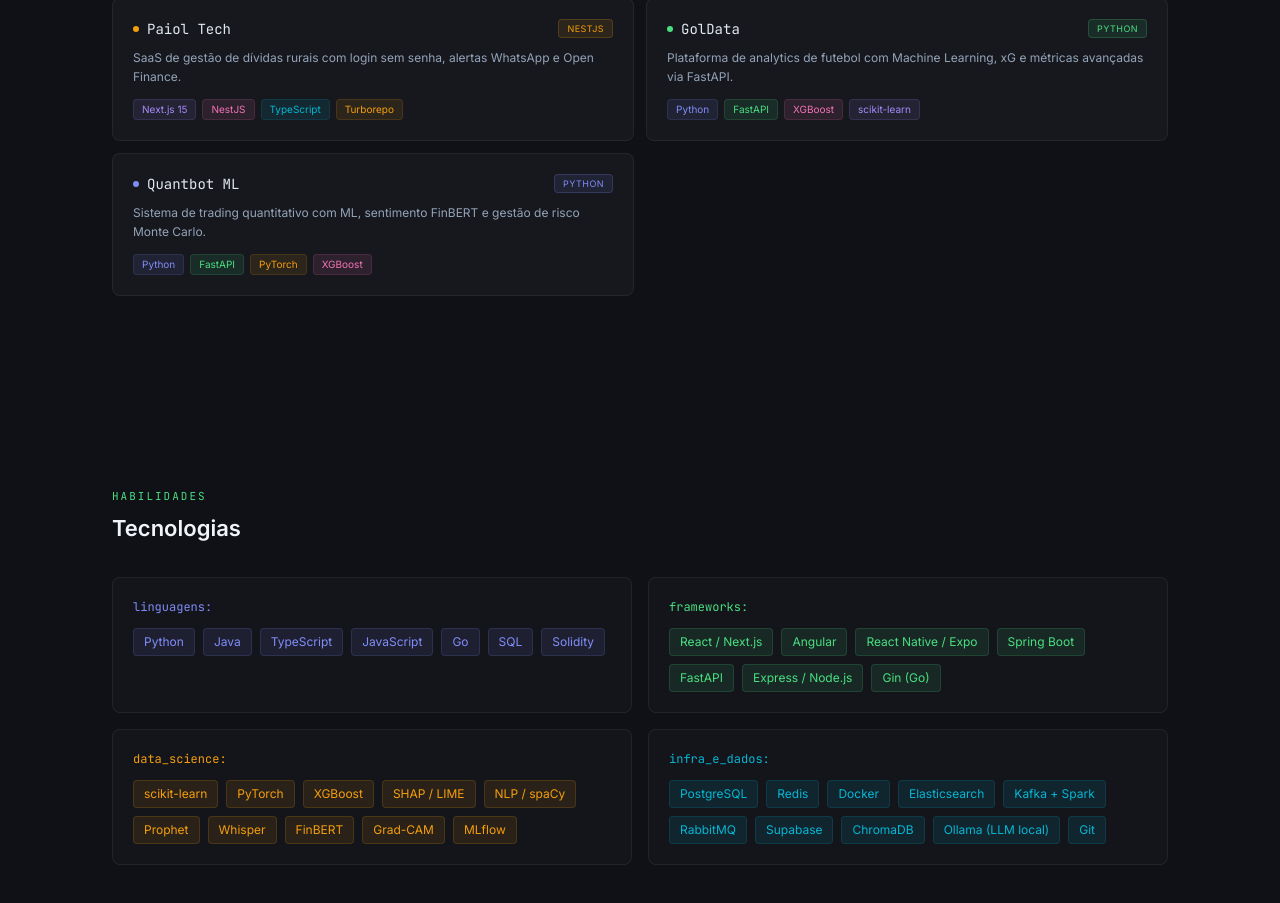
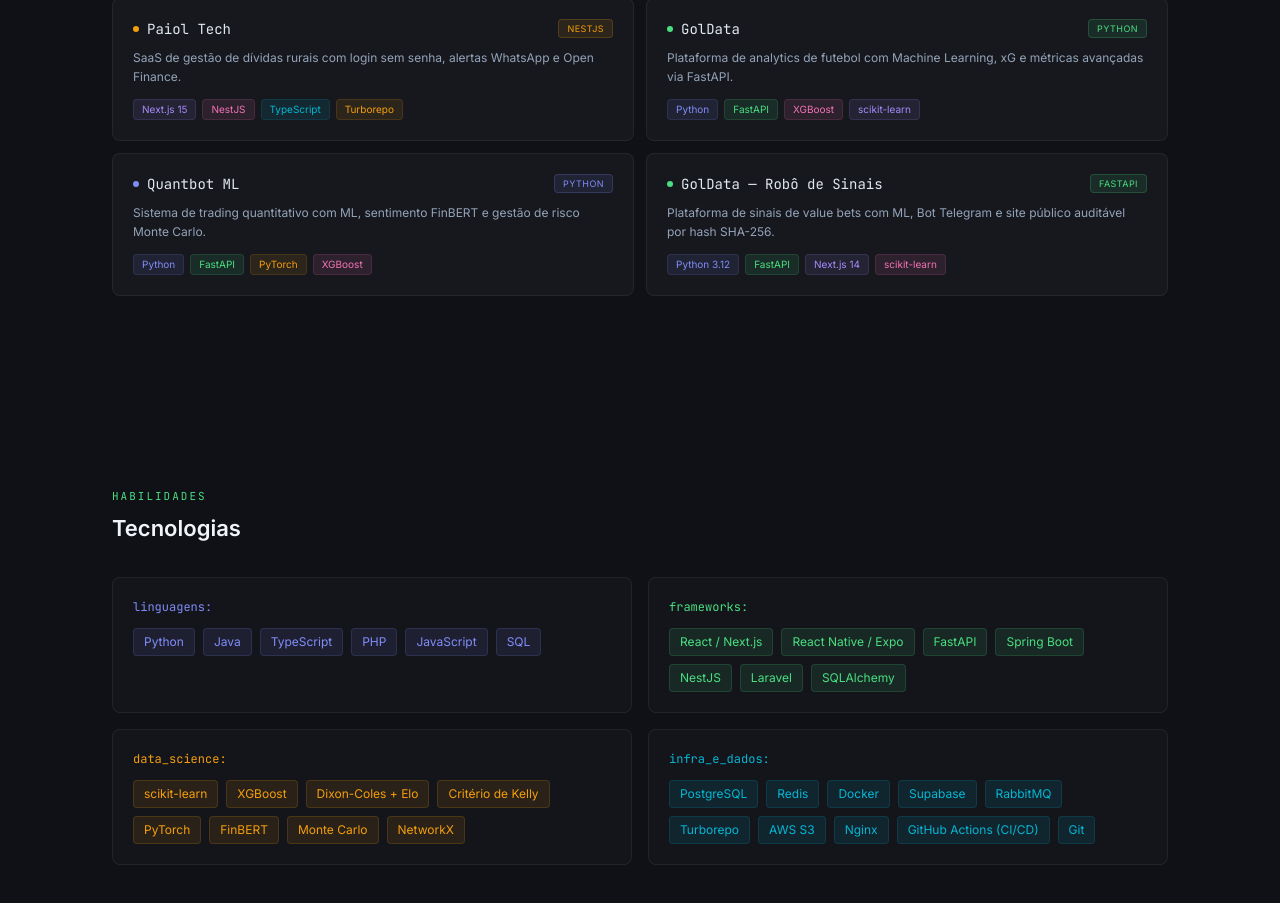
Before and after one commit to fabriciojunio/portfolio, a React (Vite) app: page / in a window 1280 px wide. Shown: the part 2070-2973 px from the top of the page. Built offline with nearby package versions, Linux system fonts and the light colour scheme; the HTML template or start-up script is replaced by a standard one.

Commit message:
feat: adiciona GolData Pro: motor de value bets com auditoria SHA-256

```diff
--- a/src/data/projects.ts
+++ b/src/data/projects.ts
@@ -424,4 +424,51 @@ export const projects: Project[] = [
     demo: null,
     filters: ["data-science", "python", "javascript"],
   },
+  {
+    id: "goldata-pro",
+    name: "GolData — Robô de Sinais",
+    shortDesc: "Plataforma de sinais de value bets com ML, Bot Telegram e site público auditável por hash SHA-256.",
+    longDesc:
+      "Plataforma completa de sinais de apostas esportivas com motor ML ensemble (Dixon-Coles + Elo, 60/40). Detecta value bets com edge > 4% e calcula stake via critério de Kelly fracionário. Bot Telegram publica picks com links de afiliado. Site público exibe histórico auditável por hash SHA-256. Backend FastAPI em Clean Architecture, JWT, LGPD-compliant e containerizado com Docker.",
+    category: "full-stack",
+    tags: ["FastAPI", "ML", "Telegram Bot"],
+    tagColor: "#4ade80",
+    dotColor: "#4ade80",
+    metrics: [
+      { value: "Dixon-Coles", label: "+ Elo ML", color: "#4ade80" },
+      { value: "Kelly", label: "gestão de risco", color: "#818cf8" },
+      { value: "SHA-256", label: "auditável", color: "#06b6d4" },
+      { value: "Docker", label: "produção", color: "#f59e0b" },
+    ],
+    features: [
+      "Motor ML ensemble Dixon-Coles + Elo (60/40) com ValueBetDetector e Kelly fracionário (1/4)",
+      "Detecta value bets: edge > 4%, confiança > 52%, mínimo 2 estrelas de qualidade",
+      "Bot Telegram publica picks com xG, Elo, odds e botões inline de casas de aposta",
+      "Site público Next.js: picks do dia (sem odds) e histórico com hash SHA-256 auditável",
+      "Feedback loop: ajusta MIN_EDGE automaticamente com base em ROI e win_rate acumulados",
+      "Segurança: JWT, rate limiting, LGPD, robots.txt anti-bots, containers non-root (UID 1001)",
+    ],
+    architecture: `┌─────────────┐    ┌──────────────┐    ┌─────────────┐
+│  Next.js 14 │───▶│   FastAPI    │───▶│  PostgreSQL │
+│  Site Público│   │  Python 3.12 │    │  Redis 7    │
+└─────────────┘    └──────┬───────┘    └─────────────┘
+                          │
+                   ┌──────▼───────┐    ┌─────────────┐
+                   │  Dixon-Coles │    │  Telegram   │
+                   │  + Elo+Kelly │    │  Bot        │
+                   └──────────────┘    └─────────────┘`,
+    techStack: [
+      { name: "Python 3.12", color: "#818cf8" },
+      { name: "FastAPI", color: "#4ade80" },
+      { name: "Next.js 14", color: "#a78bfa" },
+      { name: "scikit-learn", color: "#f472b6" },
+      { name: "PostgreSQL", color: "#38bdf8" },
+      { name: "Redis", color: "#f59e0b" },
+      { name: "Docker", color: "#06b6d4" },
+      { name: "Nginx", color: "#fb923c" },
+    ],
+    github: "https://github.com/fabriciojunio/bot-sinais",
+    demo: null,
+    filters: ["full-stack", "python", "data-science"],
+  },
 ];
--- a/src/data/skills.ts
+++ b/src/data/skills.ts
@@ -5,57 +5,54 @@ export const skillCategories: SkillCategory[] = [
     name: "linguagens",
     color: "#818cf8",
     skills: [
-      { name: "Python", projects: ["Pulso Dados", "Análise Currículos", "Base Conhecimento", "Quantbot ML", "Detector Fraudes", "Previsão Clima", "Diagnóstico IA", "Transcritor Áudio", "Oficina Chatbot", "Controle Financeiro"] },
-      { name: "Java", projects: ["Análise Currículos", "Base Conhecimento", "CodeReview AI", "Painel Dev", "Diagnóstico IA", "Controle Financeiro", "Auditoria Contratos"] },
-      { name: "TypeScript", projects: ["Gestor Eventos", "Base Conhecimento", "Quadro Tarefas", "Painel Dev", "Central de Logs", "Transcritor Áudio", "Oficina Chatbot", "ConectAgente", "Apontamento de Horas"] },
-      { name: "JavaScript", projects: ["Gestor Eventos", "MyCondPets", "Planilha Financeira"] },
-      { name: "Go", projects: ["Central de Logs"] },
+      { name: "Python", projects: ["GolData — Robô de Sinais", "GolData", "Quantbot ML", "JIS"] },
+      { name: "Java", projects: ["CodeReview AI", "JIS"] },
+      { name: "TypeScript", projects: ["GolData — Robô de Sinais", "ConectAgente", "Apontamento de Horas", "Paiol Tech", "KoraCRM", "MyCondPets", "JIS"] },
+      { name: "PHP", projects: ["KoraCRM"] },
+      { name: "JavaScript", projects: ["MyCondPets", "KoraCRM"] },
       { name: "SQL", projects: ["Todos os projetos"] },
-      { name: "Solidity", projects: ["Auditoria Contratos"] },
     ],
   },
   {
     name: "frameworks",
     color: "#4ade80",
     skills: [
-      { name: "React / Next.js", projects: ["Base Conhecimento", "Quadro Tarefas", "Painel Dev", "MyCondPets", "Apontamento de Horas", "Planilha Financeira"] },
-      { name: "Angular", projects: ["Gestor Eventos", "Controle Financeiro"] },
+      { name: "React / Next.js", projects: ["GolData — Robô de Sinais", "Apontamento de Horas", "MyCondPets", "Paiol Tech", "JIS"] },
       { name: "React Native / Expo", projects: ["ConectAgente"] },
-      { name: "Spring Boot", projects: ["Análise Currículos", "Base Conhecimento", "CodeReview AI", "Painel Dev", "Diagnóstico IA", "Controle Financeiro", "Auditoria Contratos"] },
-      { name: "FastAPI", projects: ["Pulso Dados", "Análise Currículos", "Base Conhecimento", "Quantbot ML", "Detector Fraudes", "Previsão Clima", "Diagnóstico IA", "Transcritor Áudio", "Oficina Chatbot", "Controle Financeiro"] },
-      { name: "Express / Node.js", projects: ["Gestor Eventos"] },
-      { name: "Gin (Go)", projects: ["Central de Logs"] },
+      { name: "FastAPI", projects: ["GolData — Robô de Sinais", "GolData", "Quantbot ML", "JIS"] },
+      { name: "Spring Boot", projects: ["CodeReview AI", "JIS"] },
+      { name: "NestJS", projects: ["Paiol Tech"] },
+      { name: "Laravel", projects: ["KoraCRM"] },
+      { name: "SQLAlchemy", projects: ["GolData — Robô de Sinais", "GolData"] },
     ],
   },
   {
     name: "data_science",
     color: "#f59e0b",
     skills: [
-      { name: "scikit-learn", projects: ["Pulso Dados", "Análise Currículos", "Quantbot ML", "Detector Fraudes"] },
-      { name: "PyTorch", projects: ["Quantbot ML", "Detector Fraudes", "Previsão Clima", "Diagnóstico IA"] },
-      { name: "XGBoost", projects: ["Pulso Dados", "Quantbot ML"] },
-      { name: "SHAP / LIME", projects: ["Pulso Dados"] },
-      { name: "NLP / spaCy", projects: ["Análise Currículos"] },
-      { name: "Prophet", projects: ["Previsão Clima", "Controle Financeiro"] },
-      { name: "Whisper", projects: ["Transcritor Áudio"] },
+      { name: "scikit-learn", projects: ["GolData — Robô de Sinais", "GolData", "Quantbot ML", "JIS"] },
+      { name: "XGBoost", projects: ["GolData", "Quantbot ML"] },
+      { name: "Dixon-Coles + Elo", projects: ["GolData — Robô de Sinais"] },
+      { name: "Critério de Kelly", projects: ["GolData — Robô de Sinais"] },
+      { name: "PyTorch", projects: ["Quantbot ML"] },
       { name: "FinBERT", projects: ["Quantbot ML"] },
-      { name: "Grad-CAM", projects: ["Diagnóstico IA"] },
-      { name: "MLflow", projects: ["Pulso Dados"] },
+      { name: "Monte Carlo", projects: ["Quantbot ML"] },
+      { name: "NetworkX", projects: ["GolData"] },
     ],
   },
   {
     name: "infra_e_dados",
     color: "#06b6d4",
     skills: [
-      { name: "PostgreSQL", projects: ["Quase todos"] },
-      { name: "Redis", projects: ["Base Conhecimento", "Gestor Eventos", "Detector Fraudes", "CodeReview AI", "Painel Dev", "Transcritor Áudio", "Controle Financeiro", "Auditoria Contratos"] },
-      { name: "Docker", projects: ["Todos os novos"] },
-      { name: "Elasticsearch", projects: ["Base Conhecimento", "Central de Logs"] },
-      { name: "Kafka + Spark", projects: ["Detector Fraudes"] },
+      { name: "PostgreSQL", projects: ["GolData — Robô de Sinais", "Apontamento de Horas", "KoraCRM", "Paiol Tech", "JIS", "MyCondPets"] },
+      { name: "Redis", projects: ["GolData — Robô de Sinais", "CodeReview AI", "KoraCRM", "Paiol Tech"] },
+      { name: "Docker", projects: ["GolData — Robô de Sinais", "CodeReview AI", "JIS", "KoraCRM"] },
+      { name: "Supabase", projects: ["ConectAgente", "Apontamento de Horas", "MyCondPets"] },
       { name: "RabbitMQ", projects: ["CodeReview AI"] },
-      { name: "Supabase", projects: ["ConectAgente", "Apontamento de Horas"] },
-      { name: "ChromaDB", projects: ["Oficina Chatbot"] },
-      { name: "Ollama (LLM local)", projects: ["CodeReview AI", "Oficina Chatbot", "Auditoria Contratos"] },
+      { name: "Turborepo", projects: ["Paiol Tech"] },
+      { name: "AWS S3", projects: ["KoraCRM"] },
+      { name: "Nginx", projects: ["GolData — Robô de Sinais"] },
+      { name: "GitHub Actions (CI/CD)", projects: ["Todos os projetos"] },
       { name: "Git", projects: ["Todos"] },
     ],
   },
```
Also changed, not shown: public/robots.txt.
